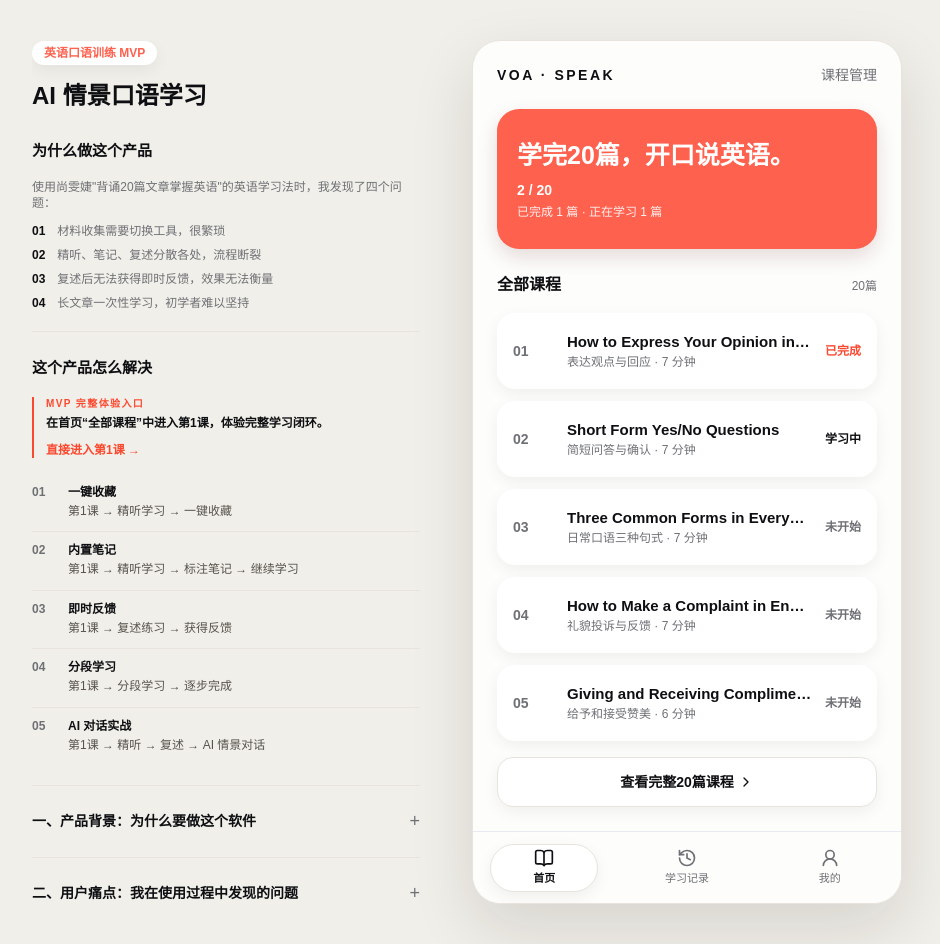
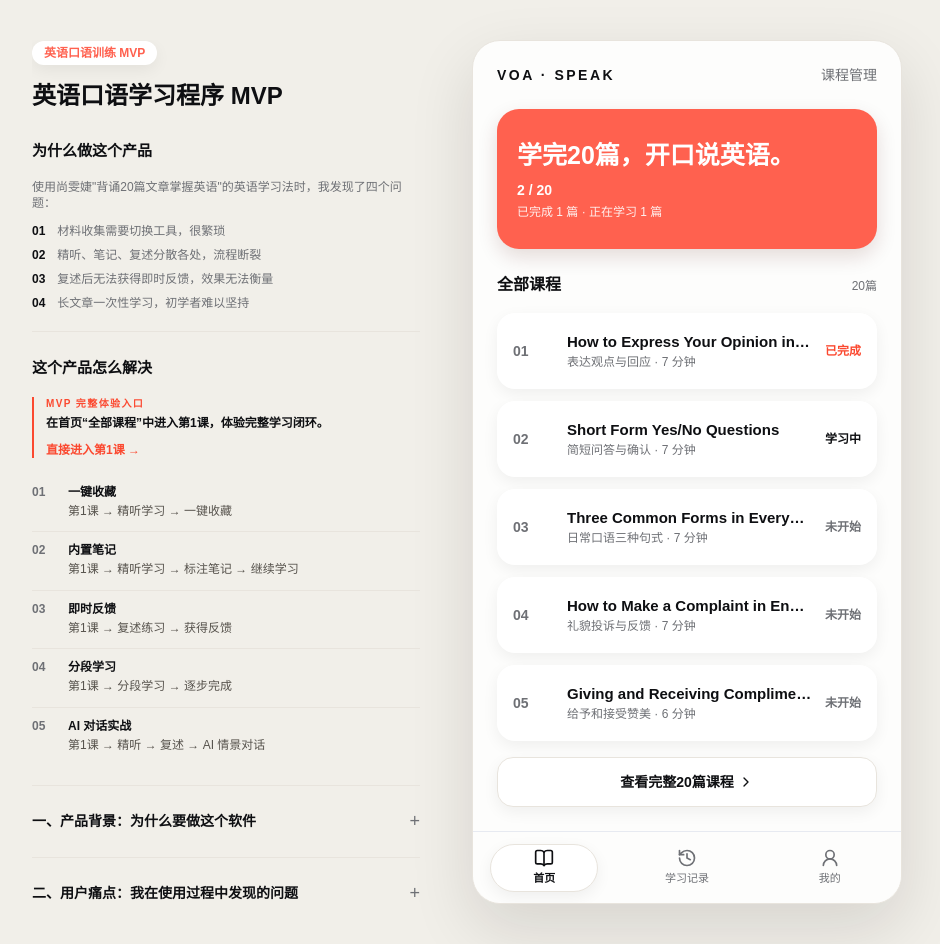
Before and after one commit to chloetate9997-ship-it/english-speaking-mvp, a Next.js app: page / in a window 1280 px wide. Shown: the whole page, without its empty margins (173-1113 px from the left). Built offline with nearby package versions, Linux system fonts and the light colour scheme.

Commit message:
fix: rename desktop demo title

```diff
--- a/components/layout/mobile-app-shell.tsx
+++ b/components/layout/mobile-app-shell.tsx
@@ -74,7 +74,7 @@ export function MobileAppShell({
             英语口语训练 MVP
           </p>
           <h1 className="mt-4 text-2xl font-bold leading-tight text-ink">
-            AI 情景口语学习
+            英语口语学习程序 MVP
           </h1>
 
           <div className="mt-6 space-y-5 text-sm leading-relaxed text-subtle">
```
